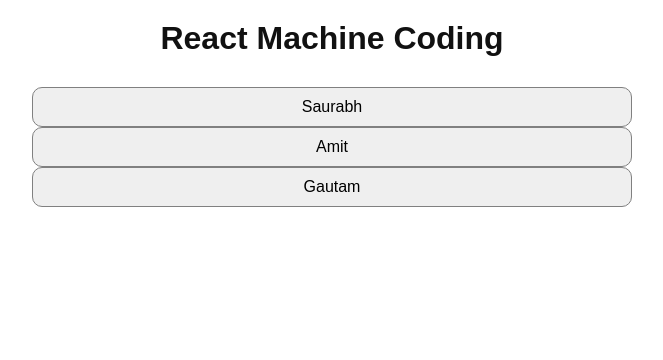
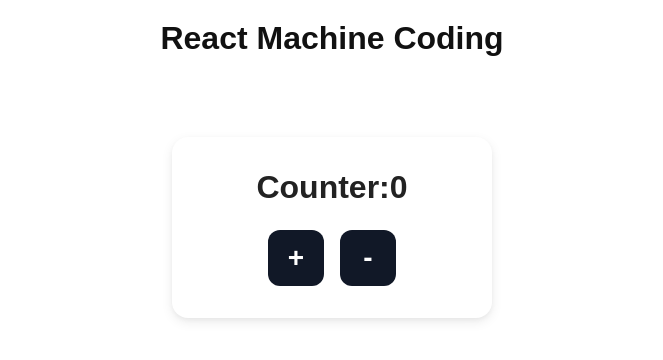
Before and after one commit to Saurabh884/react-machine-coding, a React (Vite) app: page / in a window 1280 px wide. Shown: the top 360 px of the page, without its empty margins (308-971 px from the left). Built offline with nearby package versions, Linux system fonts and the light colour scheme.

Commit message:
feat: Added button component

```diff
--- a/src/App.tsx
+++ b/src/App.tsx
@@ -1,11 +1,12 @@
 import "./App.css";
-import Accordion from "./applications/accordion";
+
+import Counter from "./applications/counter";
 
 function App() {
   return (
     <div className="app">
       <h1 className="main-header">React Machine Coding</h1>
-      <Accordion />
+      <Counter />
     </div>
   );
 }
--- /dev/null
+++ b/src/applications/counter/components/Counter.tsx
@@ -0,0 +1,26 @@
+import { useState } from "react";
+import styles from "./counter.module.css";
+
+const Counter = () => {
+  const [counter, setCounter] = useState(0);
+
+  const handleIncrement = () => {
+    setCounter((prev) => prev + 1);
+  };
+
+  const handleDecrement = () => {
+    setCounter((prev) => (prev <= 0 ? 0 : prev - 1));
+  };
+
+  return (
+    <div className={styles.container}>
+      <h4>Counter:{counter}</h4>
+      <div className={styles.button_container}>
+        <button onClick={handleIncrement}>+</button>
+        <button onClick={handleDecrement}>-</button>
+      </div>
+    </div>
+  );
+};
+
+export default Counter;
--- /dev/null
+++ b/src/applications/counter/components/counter.module.css
@@ -0,0 +1,50 @@
+/* counter.module.css */
+
+.container {
+  width: 320px;
+  margin: 80px auto;
+  padding: 32px 24px;
+  border-radius: 16px;
+  background-color: #ffffff;
+  box-shadow:
+    0 4px 12px rgba(0, 0, 0, 0.08),
+    0 2px 4px rgba(0, 0, 0, 0.04);
+  text-align: center;
+}
+
+.container h4 {
+  font-size: 32px;
+  font-weight: 700;
+  color: #222222;
+  margin-bottom: 24px;
+}
+
+.button_container {
+  display: flex;
+  justify-content: center;
+  gap: 16px;
+}
+
+.button_container button {
+  width: 56px;
+  height: 56px;
+  border: none;
+  border-radius: 12px;
+  background-color: #111827;
+  color: #ffffff;
+  font-size: 28px;
+  font-weight: 700;
+  cursor: pointer;
+  transition:
+    transform 0.2s ease,
+    background-color 0.2s ease;
+}
+
+.button_container button:hover {
+  background-color: #374151;
+  transform: translateY(-2px);
+}
+
+.button_container button:active {
+  transform: scale(0.96);
+}
--- /dev/null
+++ b/src/applications/counter/index.ts
@@ -0,0 +1 @@
+export { default } from "./components/Counter";
```
